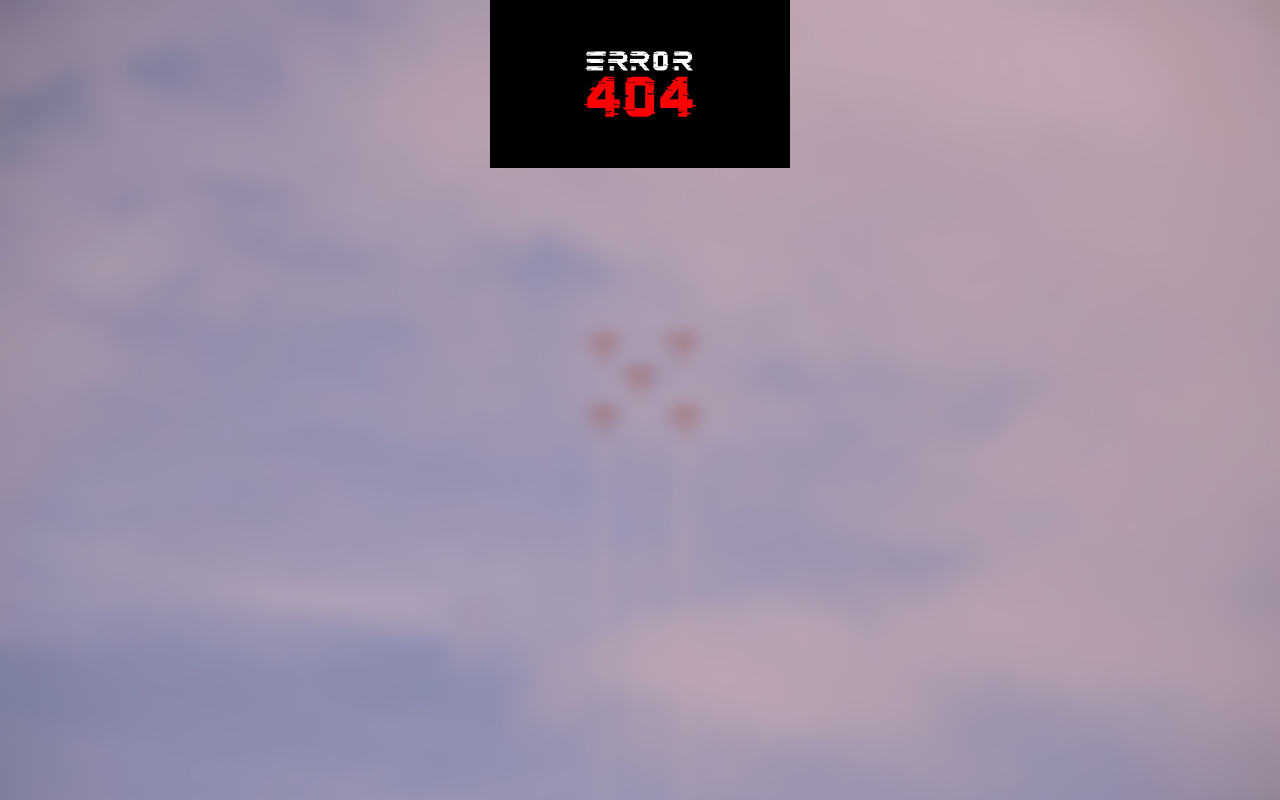
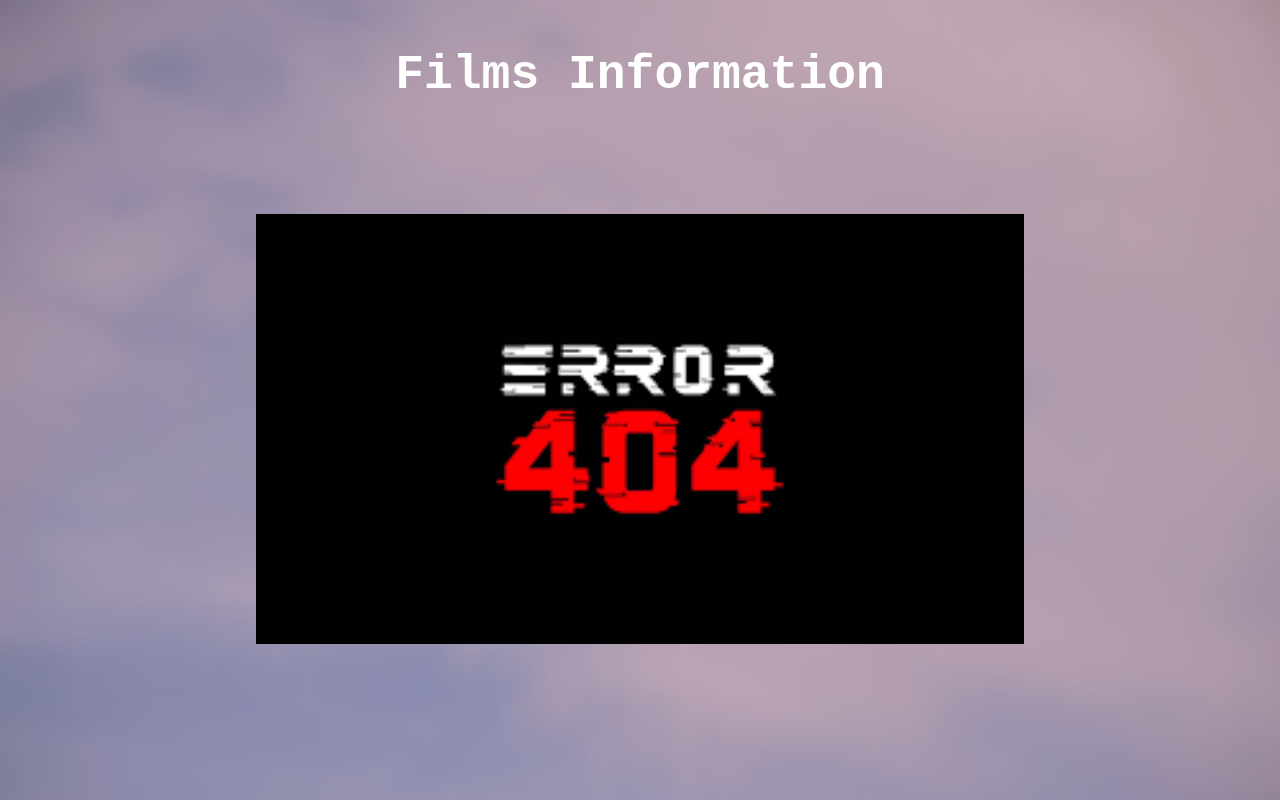
Before and after one commit to GSG-G11/Film-node.js-II, a website: page public/html/error.html in a window 1280 px wide. Drawn offline with Linux system fonts and the light colour scheme.

Commit message:
added title for the pages

```diff
--- a/public/css/style.css
+++ b/public/css/style.css
@@ -16,6 +16,13 @@ body {
   background-size: cover;
 }
 
+.title-page {
+  font-size: 3rem;
+  margin-top: 1em;
+  color: var(--white);
+  text-align: center;
+  font-family: monospace;
+}
 .title-section {
   margin: 2em auto;
   width: 50vw;
@@ -104,7 +111,8 @@ body {
 }
 .error img {
   display: block;
-  margin: 0 auto;
+  margin: 7em auto;
+  width: 60%;
 }
 
 @media (max-width: 768px) {
--- a/public/html/error.html
+++ b/public/html/error.html
@@ -4,10 +4,13 @@
     <meta charset="UTF-8" />
     <meta http-equiv="X-UA-Compatible" content="IE=edge" />
     <meta name="viewport" content="width=device-width, initial-scale=1.0" />
-    <title>II-Films</title>
+    <title>Films Information</title>
     <link href="/public/css/style.css" rel="stylesheet" type="text/css" />
   </head>
   <body>
+    <header>
+      <h1 class="title-page ">Films Information</h1>
+  </header>
     <section class="error">
         <img src="/public/imgs/error1.png" alt="error"/>
     </section>
```
Also changed, not shown: public/index.html (+5 -1 lines).
